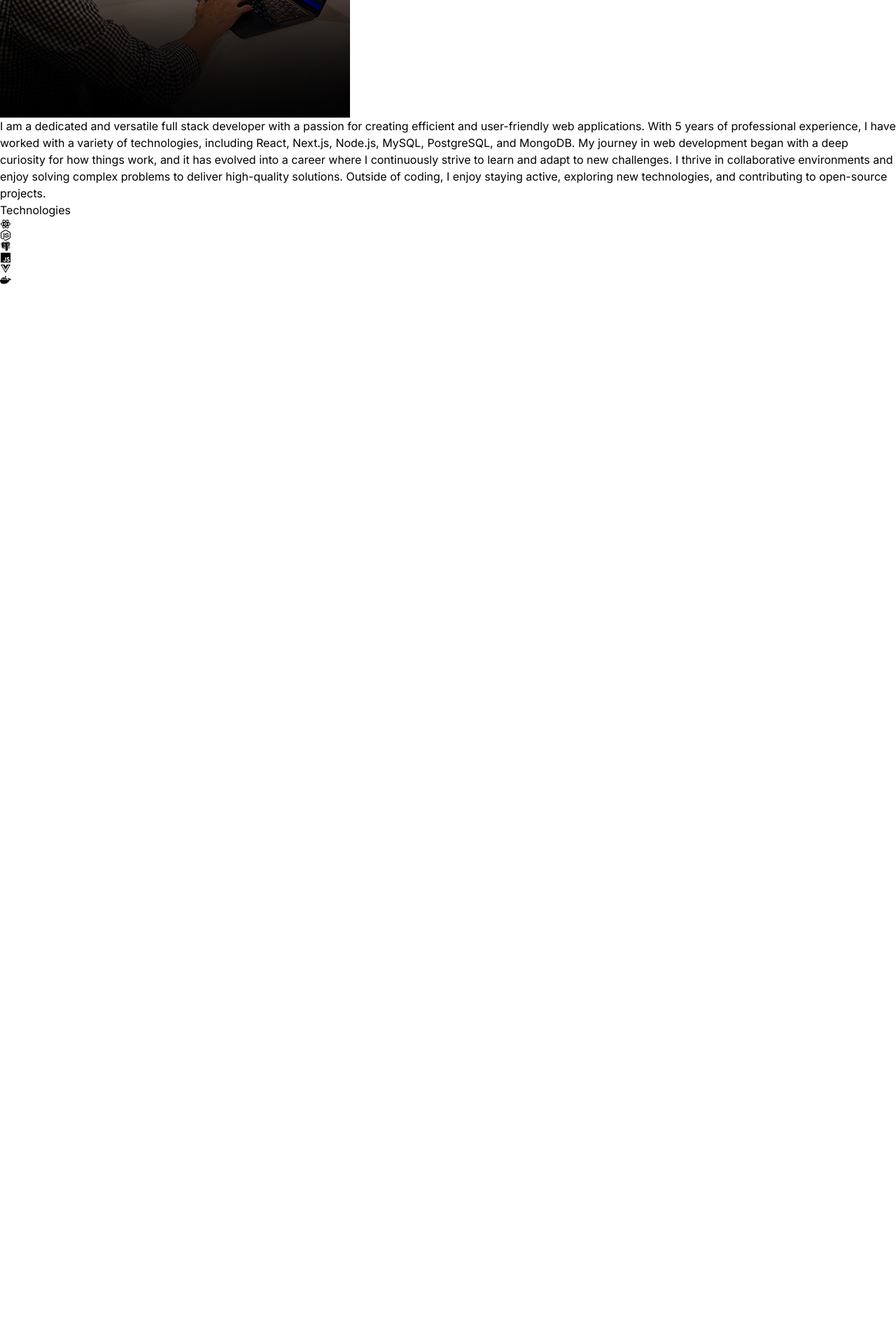
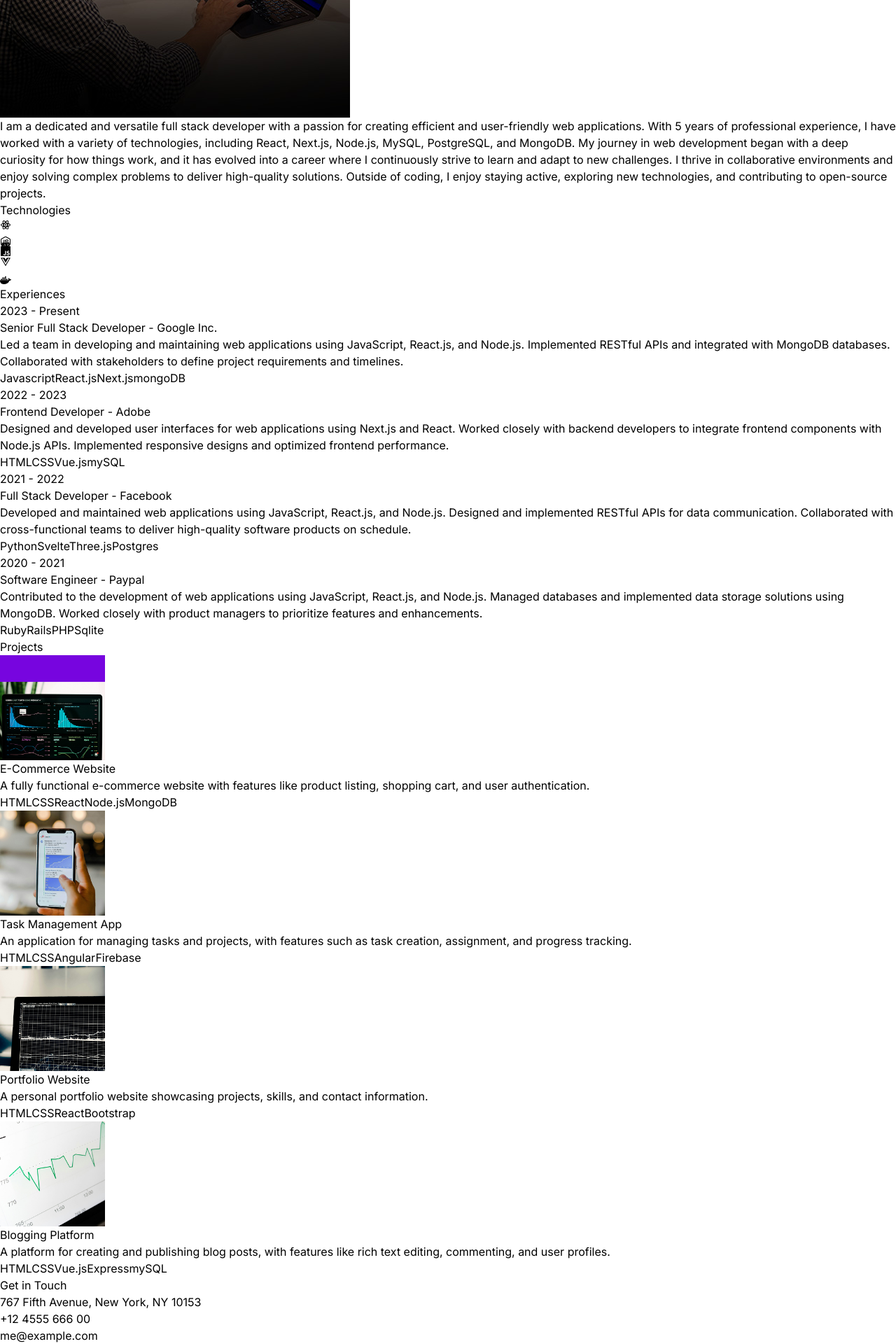
Before and after one commit to dntcss25/dntcss-portfolio, a React (Vite) app: page / in a window 1280 px wide. Shown: the part 1126-3046 px from the top of the page at 70% size. Before the commit the page ends 1534 px from the top, so only its background shows below. Built offline with nearby package versions, Linux system fonts and the light colour scheme.

Commit message:
update all transitions and finish portfolio

```diff
--- a/package.json
+++ b/package.json
@@ -10,6 +10,7 @@
     "preview": "vite preview"
   },
   "dependencies": {
+    "motion": "^12.4.7",
     "react": "^18.3.1",
     "react-dom": "^18.3.1",
     "react-icons": "^5.3.0",
--- a/src/App.jsx
+++ b/src/App.jsx
@@ -2,6 +2,9 @@ import Navheader from "./components/Navheader"
 import Home from "./components/Home"
 import About from "./components/About"
 import Technologies from "./components/Technologies"
+import Experience from "./components/Experience"
+import Projects  from "./components/Projects"
+import Contact from "./components/Contact"
 
 const App = () => {
   return (
@@ -15,6 +18,9 @@ const App = () => {
       <Home />
       <About />
       <Technologies />
+      <Experience />
+      <Projects />
+      <Contact />
       </div>
     </div>
   )
--- /dev/null
+++ b/src/components/Contact.jsx
@@ -0,0 +1,40 @@
+import { CONTACT } from "../constants"
+import { motion } from "motion/react"
+
+const Contact = () => {
+    return (
+        <div className="border-b border-neutral-900 pb-20">
+        <motion.h1
+            whileInView={{opacity:1, y:0}}
+            initial={{opacity: 0, y:-100}}
+            transition={{duration: 0.5}}
+            className="my-10 text-center text-4xl"
+        >
+            Get in Touch
+        </motion.h1>
+        <div className="text-center tracking-tighter">
+            <motion.p
+                whileInView={{opacity:1, x:0}}
+                initial={{opacity: 0, x:-100}}
+                transition={{duration: 1}}
+                className="my-4"
+            >
+                {CONTACT.address}
+            </motion.p>
+            <motion.p
+                whileInView={{opacity:1, x:0}}
+                initial={{opacity: 0, x:100}}
+                transition={{duration: 1}}
+                className="my-4"
+            >
+                {CONTACT.phoneNo}
+            </motion.p>
+            <a href="#" className="border-b">
+                {CONTACT.email}
+            </a>
+        </div>
+        </div>
+    )
+}
+
+export default Contact
--- /dev/null
+++ b/src/components/Experience.jsx
@@ -0,0 +1,55 @@
+import { EXPERIENCES } from "../constants"
+import { motion } from "motion/react"
+
+const Experience = () => {
+  return (
+    <div className="border-b border-neutral-900 pb-4">
+      <motion.h1
+        whileInView={{opacity:1, y:0}}
+        initial={{opacity: 0, y:-100}}
+        transition={{duration: 0.5}}
+        className="my-20 text-center text-4xl"
+      >
+        Experiences
+      </motion.h1>
+      <div>
+        {EXPERIENCES.map((experience, index) => (
+            <div key={index} className="mb-8 flex flex-wrap lg:justify-center">
+                <motion.div
+                  whileInView={{opacity:1, x:0}}
+                  initial={{opacity: 0, x:-100}}
+                  transition={{duration: 1}}
+                  className="w-full lg:w-1/4"
+                >
+                  <p className="mb-2 text-sm text-neutral-400">{experience.year}</p>
+                </motion.div>
+                <motion.div
+                  whileInView={{opacity:1, x:0}}
+                  initial={{opacity: 0, x:100}}
+                  transition={{duration: 1}}
+                  className="w-full max-w-xl lg:w-3/4"
+                >
+                  <h6 className="mb-2 font-semibold">
+                    {experience.role} - {''}
+                    <span className="text-sm text-purple-100">
+                      {experience.company}
+                    </span>
+                  </h6>
+                  <p className="mb-4 text-neutral-400">{experience.description}</p>
+                  {experience.technologies.map((tech, index) => (
+                    <span
+                      key={index}
+                      className="mr-2 mt-4 rounded bg-neutral-900 px-2 py-1 text-sm font-medium text-purple-8000"
+                    >
+                      {tech}
+                    </span>
+                  ))}
+                </motion.div>
+            </div>
+        ))}
+      </div>
+    </div>
+  )
+}
+
+export default Experience
--- a/src/components/Home.jsx
+++ b/src/components/Home.jsx
@@ -1,18 +1,53 @@
 import { HERO_CONTENT } from "../constants";
 import profilePic from "../assets/kevinRushProfile.png";
+import { motion } from "motion/react";
+
+const container = (delay) => ({
+    hidden: {x: -100, opacity: 0},
+    visible: {
+        x: 0,
+        opacity: 1,
+        transition: { duration: 0.5, delay: delay }
+    }
+});
 const Home = () => {
   return <div className="border-b border-neutral-900 pb-4 lg:mb-35">
     <div className="flex flex-wrap">
         <div className="w-full lg:w-1/2">
             <div className="flex flex-col items-center lg:items-start">
-                <h1 className="pb-16 text-6xl font-thin tracking-tight lg:mt-16 lg:text-8xl">Donalene Tocmo</h1>
-                <span className="bg-gradient-to-r from-pink-300 via-slate-500 to-purple-500 bg-clip-text text-4xl tracking-tight text-transparent"> Full Stack Developer</span>
-                <p className="my-2 max-w-xl py-6 font-light tracking-tighter">{HERO_CONTENT}</p>
+                <motion.h1
+                    variants={container(0)}
+                    initial="hidden"
+                    animate="visible"
+                    className="pb-16 text-6xl font-thin tracking-tight lg:mt-16 lg:text-8xl"
+                >
+                    Donalene Tocmo
+                </motion.h1>
+                <motion.span
+                     variants={container(0.5)}
+                     initial="hidden"
+                     animate="visible"
+                    className="bg-gradient-to-r from-pink-300 via-slate-500 to-purple-500 bg-clip-text text-4xl tracking-tight text-transparent">
+                    Full Stack Developer
+                </motion.span>
+                <motion.p
+                    variants={container(1)}
+                    initial="hidden"
+                    animate="visible"
+                    className="my-2 max-w-xl py-6 font-light tracking-tighter">{
+                        HERO_CONTENT}
+                </motion.p>
             </div>
         </div>
         <div className="w-full lg:w-1/2 lg:p-8">
             <div className="flex justify-center">
-                <img src={profilePic} alt="Dona Tocs" />
+                <motion.img
+                    initial={{x:100, opacity: 0 }}
+                    animate={{x:0, opacity:1}}
+                    transition={{duration: 1, delay:1.2}}
+                    src={profilePic}
+                    alt="Dona Tocs"
+                />
             </div>
         </div>
     </div>
--- /dev/null
+++ b/src/components/Projects.jsx
@@ -0,0 +1,53 @@
+import { PROJECTS } from "../constants"
+import { motion } from "motion/react"
+
+const Projects = () => {
+  return (
+    <div className="border-b border-neutral-900 pb-4">
+        <motion.h1
+            whileInView={{opacity:1, y:0}}
+            initial={{opacity: 0, y:-100}}
+            transition={{duration: 0.5}}
+            className="my-20 text-center text-4xl"
+        >
+            Projects
+        </motion.h1>
+        <div>
+        {PROJECTS.map((project, index) => (
+            <div key={index} className="mb-8 flex flex-wrap lg:justify-center">
+                <motion.div
+                    whileInView={{opacity:1, x:0}}
+                    initial={{opacity: 0, x:-100}}
+                    transition={{duration: 1}}
+                    className="w-full lg:w-1/4"
+                >
+                    <img
+                        src={project.image}
+                        width={150}
+                        height={150}
+                        alt={project.title}
+                        className="mb-6 rounded"
+                    />
+                </motion.div>
+                <motion.div
+                    whileInView={{opacity:1, x:0}}
+                    initial={{opacity: 0, x:100}}
+                    transition={{duration: 1}}
+                    className="w-full max-w-xl lg:w-1/4"
+                >
+                    <h6 className="mb-2 font-semibold">{project.title}</h6>
+                    <p className="mb-4 text-neutral-400">{project.description}</p>
+                    {project.technologies.map((tech, index) => (
+                        <span key={index} className="mr-2 rounded bg-neutral-900 px-2 text-sm font-medium">
+                            {tech}
+                        </span>
+                    ))}
+                </motion.div>
+            </div>
+        ))}
+      </div>
+    </div>
+  )
+}
+
+export default Projects
--- a/src/components/Technologies.jsx
+++ b/src/components/Technologies.jsx
@@ -2,30 +2,85 @@ import { FaNodeJs } from "react-icons/fa"
 import { RiReactjsLine } from "react-icons/ri"
 import { BiLogoPostgresql } from "react-icons/bi"
 import { FaDocker, FaJs, FaVuejs } from "react-icons/fa6"
+import { motion } from "motion/react"
+
+const iconVariants = (duration) => ({
+    initial: {y:-10},
+    animate: {
+        y: [10, -10],
+        transition: {
+            duration: duration,
+            ease: "linear",
+            repeat: Infinity,
+            repeatType: "reverse"
+        }
+    }
+})
 
 const Technologies = () => {
     return <div className="border-b border-neutral-800 pb-24">
-        <h1 className="my-20 text-center text-4xl">Technologies</h1>
-        <div className="flex flex-wrap items-center justify-center gap-4">
-            <div className="rounded-2xl border-4 border-neutral-800 p-4">
+        <motion.h1
+            whileInView={{opacity:1, y:0}}
+            initial={{opacity: 0, y:-100}}
+            transition={{duration: 1.5}}
+            className="my-20 text-center text-4xl">
+            Technologies
+        </motion.h1>
+        <motion.div
+            whileInView={{opacity:1, x:0}}
+            initial={{opacity: 0, x:-100}}
+            transition={{duration: 1.5}}
+            className="flex flex-wrap items-center justify-center gap-4"
+        >
+            <motion.div
+                variants={iconVariants(2.5)}
+                initial="initial"
+                animate="animate"
+                className="rounded-2xl border-4 border-neutral-800 p-4"
+            >
                 <RiReactjsLine className="text-7xl text-cyan-400" />
-            </div>
-            <div className="rounded-2xl border-4 border-neutral-800 p-4">
-                <FaNodeJs className="text-7xl text-cyan-400" />
-            </div>
-            <div className="rounded-2xl border-4 border-neutral-800 p-4">
-                <BiLogoPostgresql className="text-7xl text-cyan-400" />
-            </div>
-            <div className="rounded-2xl border-4 border-neutral-800 p-4">
-                <FaJs className="text-7xl text-cyan-400" />
-            </div>
-            <div className="rounded-2xl border-4 border-neutral-800 p-4">
-                <FaVuejs className="text-7xl text-cyan-400" />
-            </div>
-            <div className="rounded-2xl border-4 border-neutral-800 p-4">
-                <FaDocker className="text-7xl text-cyan-400" />
-            </div>
-        </div>
+            </motion.div>
+            <motion.div
+                variants={iconVariants(3)}
+                initial="initial"
+                animate="animate"
+                className="rounded-2xl border-4 border-neutral-800 p-4"
+            >
+                <FaNodeJs className="text-7xl" />
+            </motion.div>
+            <motion.div
+                variants={iconVariants(4)}
+                initial="initial"
+                animate="animate"
+                className="rounded-2xl border-4 border-neutral-800 p-4"
+            >
+                <BiLogoPostgresql className="text-7xl text-green-500" />
+            </motion.div>
+            <motion.div
+                variants={iconVariants(2)}
+                initial="initial"
+                animate="animate"
+                className="rounded-2xl border-4 border-neutral-800 p-4"
+            >
+                <FaJs className="text-7xl text-red-700" />
+            </motion.div>
+            <motion.div
+                variants={iconVariants(6)}
+                initial="initial"
+                animate="animate"
+                className="rounded-2xl border-4 border-neutral-800 p-4"
+            >
+                <FaVuejs className="text-7xl text-green-500" />
+            </motion.div>
+            <motion.div
+                variants={iconVariants(4)}
+                initial="initial"
+                animate="animate"
+                className="rounded-2xl border-4 border-neutral-800 p-4"
+            >
+                <FaDocker className="text-7xl text-sky-700" />
+            </motion.div>
+        </motion.div>
     </div>
 }
 
```
Also changed, not shown: src/components/About.jsx (+15 -4 lines), 1 other file (tests, documents, lock files or other folders).
